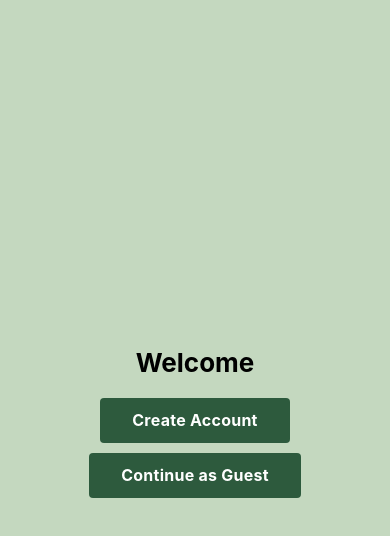
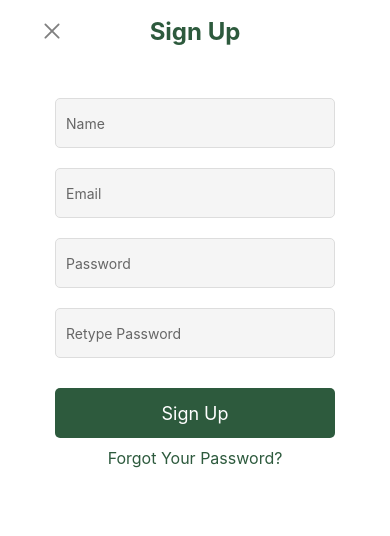
Before and after one commit to WasteWise-Team/WasteWise, a React Native app: screen /CreateAccount in a window 390 px wide. Shown: the top 536 px of the page. Built offline with nearby package versions, Linux system fonts and the light colour scheme.

Commit message:
beautify create account page

```diff
--- a/src/components/appNavigator.js
+++ b/src/components/appNavigator.js
@@ -13,7 +13,7 @@ import Scan from '../screens/Scan';
 import BinScreen from '../screens/AddBinScreen';
 import CameraScreen from '../screens/cameraScreen';
 import UploadScreen from '../screens/UploadScreen';
-import LoginScreen from '../screens/Login';
+import CreateAccount from '../screens/CreateAccount';
 import StartingScreen from '../screens/StartingScreen';
 import BinMapScreen from '../screens/BinMapScreen';
 
@@ -52,7 +52,7 @@ const ScanStack = () => (
 const MainStack = () => (
   <Stack.Navigator screenOptions={{ headerShown: false, gestureEnabled: false }}>
     <Stack.Screen name="Starting" component={StartingScreen} />
-    <Stack.Screen name="Login" component={LoginScreen} />
+    <Stack.Screen name="CreateAccount" component={CreateAccount} />
     <Stack.Screen name="AppTabs" component={AppTabs} />
     <Stack.Screen name="BinMap" component={BinMapScreen}/>
   </Stack.Navigator>
--- /dev/null
+++ b/src/screens/CreateAccount.js
@@ -0,0 +1,106 @@
+import React from 'react';
+import { View, Text, TextInput, TouchableOpacity, StyleSheet, Dimensions, TouchableWithoutFeedback, Keyboard, SafeAreaView, ScrollView } from 'react-native';
+import { AntDesign } from '@expo/vector-icons';
+
+const { width, height } = Dimensions.get('window');
+
+const CreateAccount = ({ navigation }) => {
+  return (
+    <SafeAreaView style={styles.safeArea}>
+      <ScrollView contentContainerStyle={styles.scrollViewContainer}>
+        <TouchableWithoutFeedback onPress={Keyboard.dismiss}>
+          <View style={styles.container}>
+            <View style={styles.headerContainer}>
+              <TouchableOpacity onPress={() => navigation.goBack()} style={styles.iconContainer}>
+                <AntDesign name="close" size={24} color="gray" />
+              </TouchableOpacity>
+              <Text style={styles.headerText}>Sign Up</Text>
+            </View>
+
+            <View style={styles.formContainer}>
+              <TextInput style={styles.input} placeholder="Name" placeholderTextColor="#666" />
+              <TextInput style={styles.input} placeholder="Email" placeholderTextColor="#666" keyboardType="email-address" />
+              <TextInput style={styles.input} placeholder="Password" placeholderTextColor="#666" secureTextEntry />
+              <TextInput style={styles.input} placeholder="Retype Password" placeholderTextColor="#666" secureTextEntry />
+
+              <TouchableOpacity style={styles.signUpButton}>
+                <Text style={styles.signUpButtonText}>Sign Up</Text>
+              </TouchableOpacity>
+
+              <TouchableOpacity style={styles.forgotPasswordButton}>
+                <Text style={styles.forgotPasswordButtonText}>Forgot Your Password?</Text>
+              </TouchableOpacity>
+            </View>
+          </View>
+        </TouchableWithoutFeedback>
+      </ScrollView>
+    </SafeAreaView>
+  );
+};
+
+const styles = StyleSheet.create({
+  container: {
+    flex: 1,
+    backgroundColor: '#fff',
+    paddingHorizontal: 20,
+  },
+  headerContainer: {
+    flexDirection: 'row',
+    alignItems: 'center',
+    justifyContent: 'center',
+    marginTop: height * 0.02, // Adjusted to 2% of screen height
+    position: 'relative', // Ensure relative positioning for absolute children
+  },
+  iconContainer: {
+    position: 'absolute',
+    left: 20,
+  },
+  headerText: {
+    fontSize: 24,
+    fontWeight: 'bold',
+    color: '#2D5A3D',
+  },
+  formContainer: {
+    alignItems: 'center',
+    marginTop: height * 0.05, // Further reduced from 10% to 5% of screen height
+  },
+  input: {
+    width: '80%', // Adjust width as needed
+    height: 50,
+    borderColor: '#ddd',
+    borderWidth: 1,
+    borderRadius: 5,
+    paddingHorizontal: 10,
+    marginVertical: 10,
+    backgroundColor: '#f5f5f5',
+  },
+  signUpButton: {
+    width: '80%', // Adjust width as needed
+    height: 50,
+    borderRadius: 5,
+    justifyContent: 'center',
+    alignItems: 'center',
+    backgroundColor: '#2D5A3D',
+    marginTop: 20,
+  },
+  signUpButtonText: {
+    color: '#fff',
+    fontSize: 18,
+  },
+  forgotPasswordButton: {
+    marginTop: 10,
+  },
+  forgotPasswordButtonText: {
+    color: '#2D5A3D',
+    fontSize: 16,
+  },
+  safeArea: {
+    flex: 1,
+    backgroundColor: '#fff',
+  },
+  scrollViewContainer: {
+    flexGrow: 1,
+  },
+});
+
+export default CreateAccount;
--- a/src/screens/Login.js
+++ /dev/null
@@ -1,96 +0,0 @@
-import React from 'react';
-import { View, Text, TextInput, TouchableOpacity, StyleSheet, Dimensions } from 'react-native';
-import { AntDesign } from '@expo/vector-icons';
-
-const { width, height } = Dimensions.get('window');
-
-const LoginScreen = ({ navigation }) => {
-  return (
-    <View style={styles.container}>
-      <View style={styles.headerContainer}>
-        <TouchableOpacity onPress={() => navigation.goBack()} style={styles.iconContainer}>
-          <AntDesign name="close" size={24} color="gray" />
-        </TouchableOpacity>
-        <View style={styles.titleContainer}>
-          <Text style={styles.headerText}>Sign Up</Text>
-        </View>
-      </View>
-
-      <View style={styles.formContainer}>
-        <TextInput style={styles.input} placeholder="Name" placeholderTextColor="#666" />
-        <TextInput style={styles.input} placeholder="Email" placeholderTextColor="#666" keyboardType="email-address" />
-        <TextInput style={styles.input} placeholder="Password" placeholderTextColor="#666" secureTextEntry />
-        <TextInput style={styles.input} placeholder="Retype Password" placeholderTextColor="#666" secureTextEntry />
-
-        <TouchableOpacity style={styles.signUpButton}>
-          <Text style={styles.signUpButtonText}>Sign Up</Text>
-        </TouchableOpacity>
-
-        <TouchableOpacity style={styles.forgotPasswordButton}>
-          <Text style={styles.forgotPasswordButtonText}>Forgot Your Password?</Text>
-        </TouchableOpacity>
-      </View>
-    </View>
-  );
-};
-
-const styles = StyleSheet.create({
-  container: {
-    flex: 1,
-    backgroundColor: '#fff',
-    paddingHorizontal: 20,
-  },
-  headerContainer: {
-    flexDirection: 'row',
-    alignItems: 'center',
-    marginTop: height * 0.05, // 5% of screen height
-  },
-  iconContainer: {
-    alignSelf: 'flex-start', // Align icon to top left
-  },
-  titleContainer: {
-    flex: 1, // Take remaining space
-    alignItems: 'center', // Center text horizontally
-  },
-  headerText: {
-    fontSize: 24,
-    fontWeight: 'bold',
-    color: '#2D5A3D',
-  },
-  formContainer: {
-    alignItems: 'center',
-    marginTop: height * 0.2, // 20% of screen height
-  },
-  input: {
-    width: '80%', // Adjust width as needed
-    height: 50,
-    borderColor: '#ddd',
-    borderWidth: 1,
-    borderRadius: 5,
-    paddingHorizontal: 10,
-    marginVertical: 10,
-    backgroundColor: '#f5f5f5',
-  },
-  signUpButton: {
-    width: '80%', // Adjust width as needed
-    height: 50,
-    borderRadius: 5,
-    justifyContent: 'center',
-    alignItems: 'center',
-    backgroundColor: '#2D5A3D',
-    marginTop: 20,
-  },
-  signUpButtonText: {
-    color: '#fff',
-    fontSize: 18,
-  },
-  forgotPasswordButton: {
-    marginTop: 10,
-  },
-  forgotPasswordButtonText: {
-    color: '#2D5A3D',
-    fontSize: 16,
-  },
-});
-
-export default LoginScreen;
--- a/src/screens/StartingScreen.js
+++ b/src/screens/StartingScreen.js
@@ -8,7 +8,7 @@ const StartingScreen = ({ navigation }) => {
                 <Text style={styles.text}>Welcome</Text>
                 <Pressable
                     style={[styles.button, styles.firstButton]}
-                    onPress={() => navigation.navigate('Login')}
+                    onPress={() => navigation.navigate('CreateAccount')}
                 >
                     <Text style={styles.buttonText}>Create Account</Text>
                 </Pressable>
```
